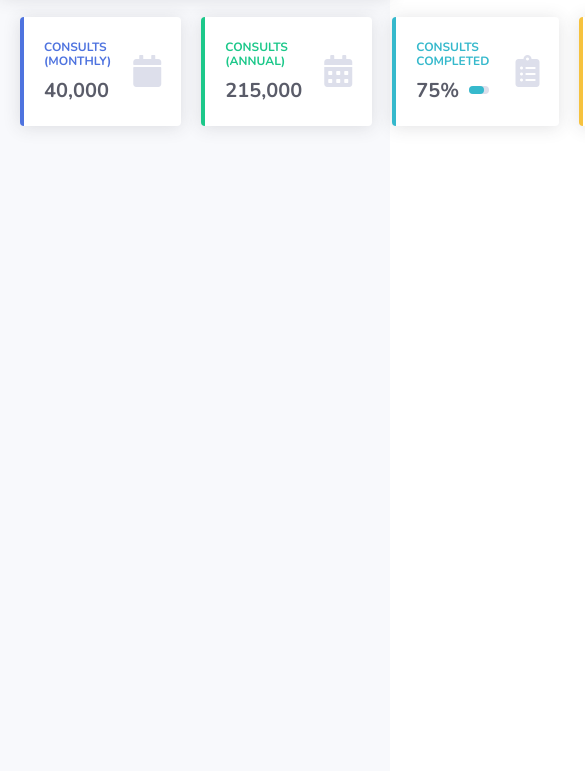
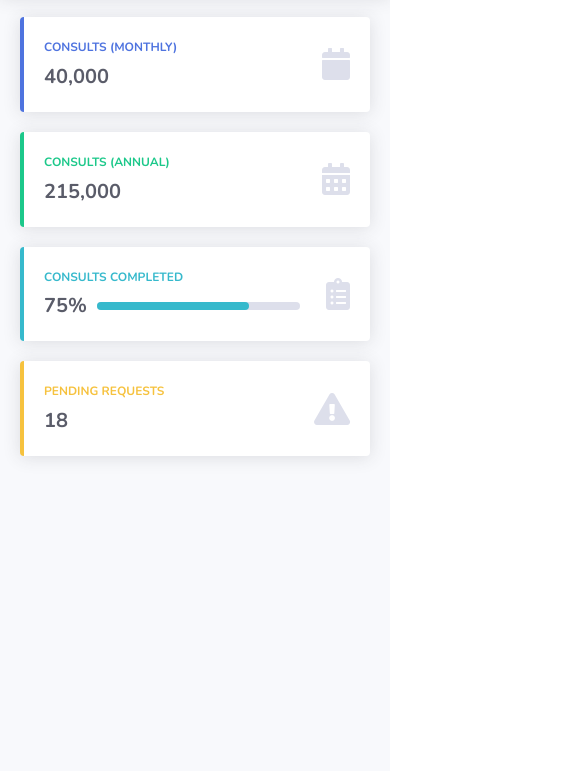
Before and after one commit to PWNHealth/frontend-dev-challenge, a website built with Parcel: page index.html in a window 390 px wide. Shown: the part 73-844 px from the top of the page, 585 px wide, since content can reach past the window. Built offline with nearby package versions, Linux system fonts and the light colour scheme.

Commit message:
Fix kpis grid

```diff
--- a/assets/styles/layouts/dashboard.scss
+++ b/assets/styles/layouts/dashboard.scss
@@ -8,6 +8,14 @@ main {
   display: grid;
   grid-template-columns: repeat(4, 1fr);
   gap: 2rem;
+
+  @media (max-width: 480px) {
+    grid-template-columns: 1fr;
+  }
+
+  @media (min-width: 481px) and (max-width: 1024px) {
+    grid-template-columns: repeat(2, 1fr);
+  }
 }
 
 .kpi {
```
